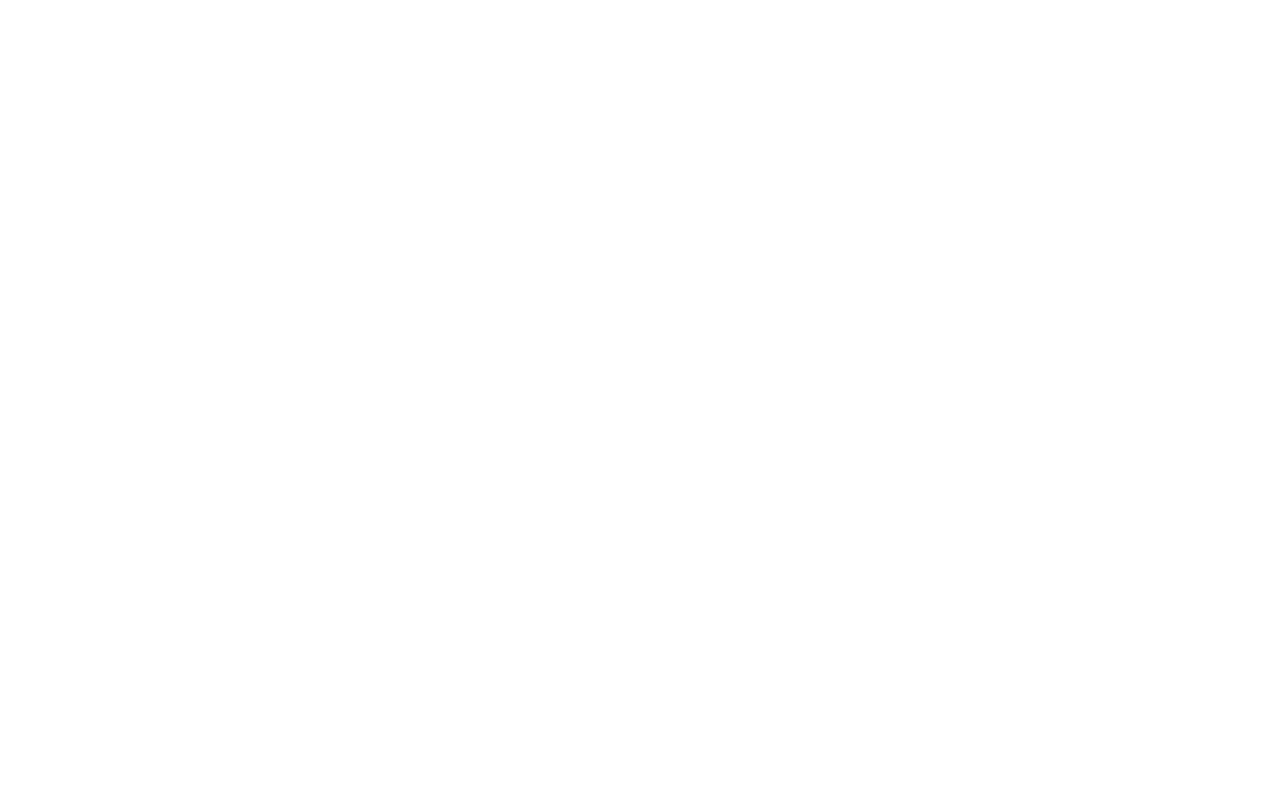
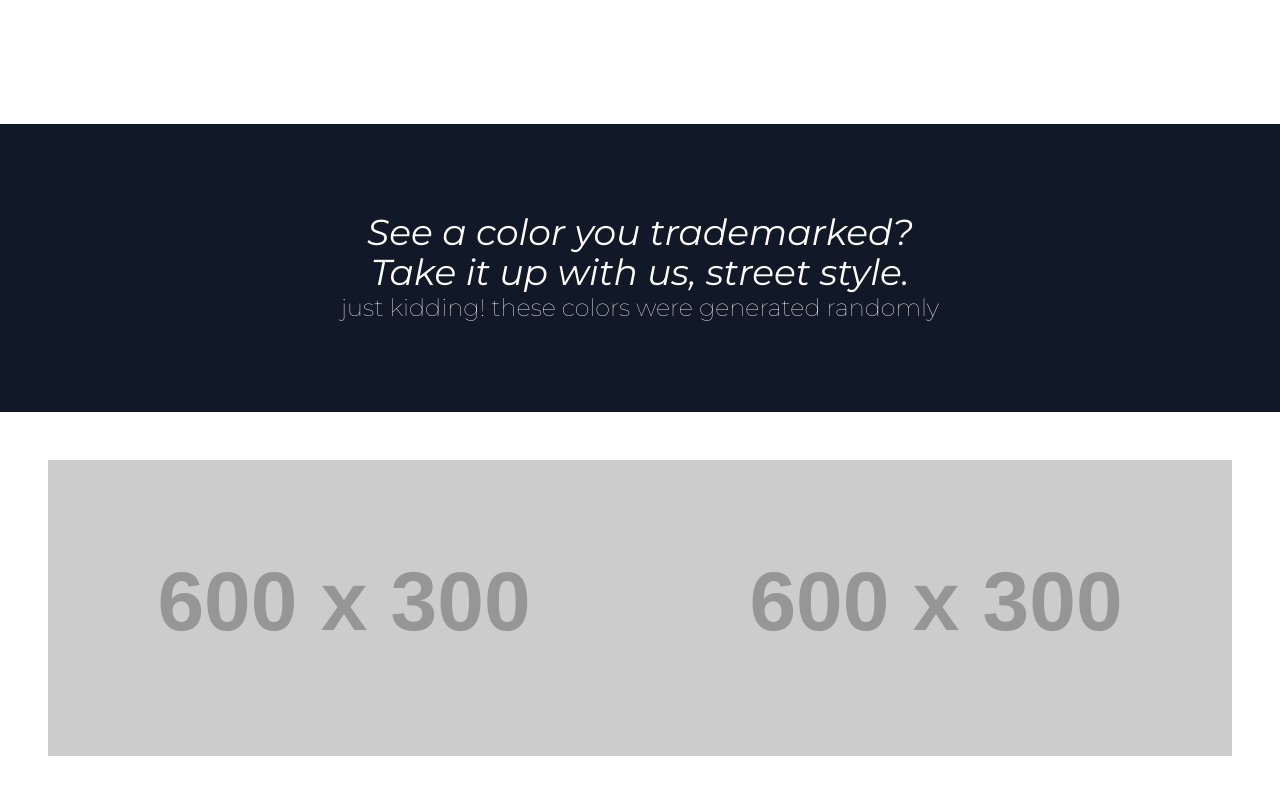
Before and after one commit to TheBenster/TOP-shopping-cart, a React (Vite) app: page / in a window 1280 px wide. Shown: the part 720-1520 px from the top of the page. Before the commit the page ends 844 px from the top, so only its background shows below. Built offline with nearby package versions, Linux system fonts and the light colour scheme.

Commit message:
spice up hero

```diff
--- a/src/components/HeroHome.jsx
+++ b/src/components/HeroHome.jsx
@@ -1,22 +1,42 @@
+import LearnMore from "./LearnMore";
 const Hero = () => {
   return (
-        <div className="h-full flex flex-row gap-20">
-            <div className=' ml-20 mt-20'>
+    <>
+      <div className="h-screen flex flex-row gap-20">
+        <div className=" ml-20 mt-20">
           <img src="https://placehold.co/800x600" alt="yo" />
         </div>
-            <div className="mt-20 w-3/5 mr-20 font-modern">
-               <p className=" text-4xl"> No one understands greatness until they can see it with their eyes, and these colors are so great you don't even need to see them.
-
+        <div id="side-text" className="mt-20 w-3/5 mr-20 font-modern">
+          <p className=" text-4xl">
+            {" "}
+            No one understands greatness until they can see it with their eyes,
+            and these colors are so great you don't even need to see them.
           </p>
-                 <br/>
-                 <br/>
-                 <p className="text-4xl">With these colors, you can go to places you've never been able to with free-to-use and unlicensed colors.</p>
+          <br />
+          <br />
+          <p className="text-4xl">
+            With these colors, you can go to places you've never been able to
+            with free-to-use and unlicensed colors.
+          </p>
           <br />
           <br />
           <p className="text-4xl">Drop a couple bands, live lavishly.</p>
         </div>
       </div>
-    )
-}
+      <div className="   bg-gray-900 h-72 grid justify-center content-center  ">
+        <p className=" text-4xl text-white text-center italic ">
+          See a color you trademarked?
+        </p>
+        <p className="text-4xl text-white text-center italic">
+          Take it up with us, street style.
+        </p>
+        <p className="text-2xl text-white font-thin">
+          just kidding! these colors were generated randomly
+        </p>
+      </div>
+      <LearnMore />
+    </>
+  );
+};
 
 export default Hero;
```
Lines whose indentation alone changed are shown as unchanged.
